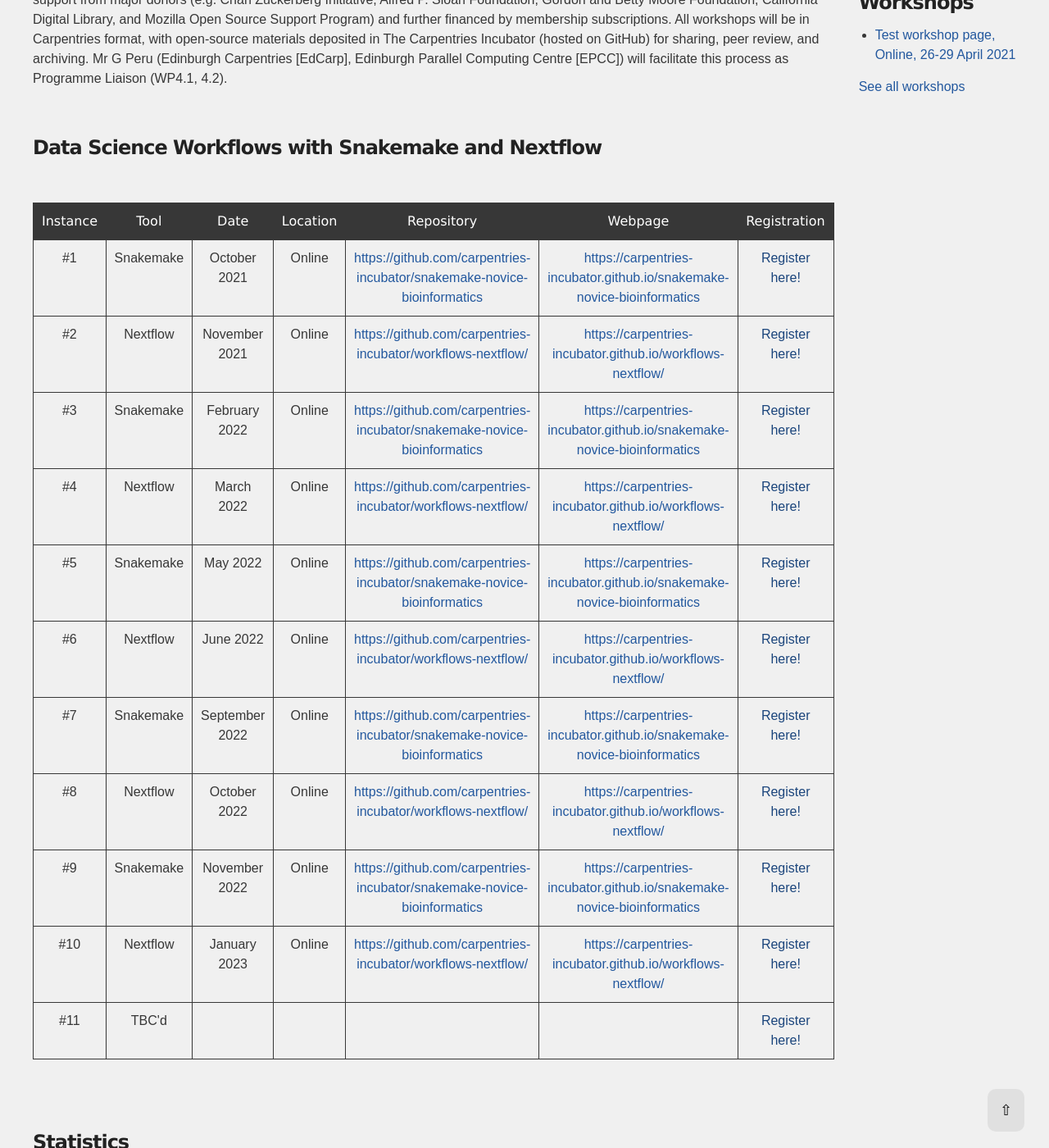
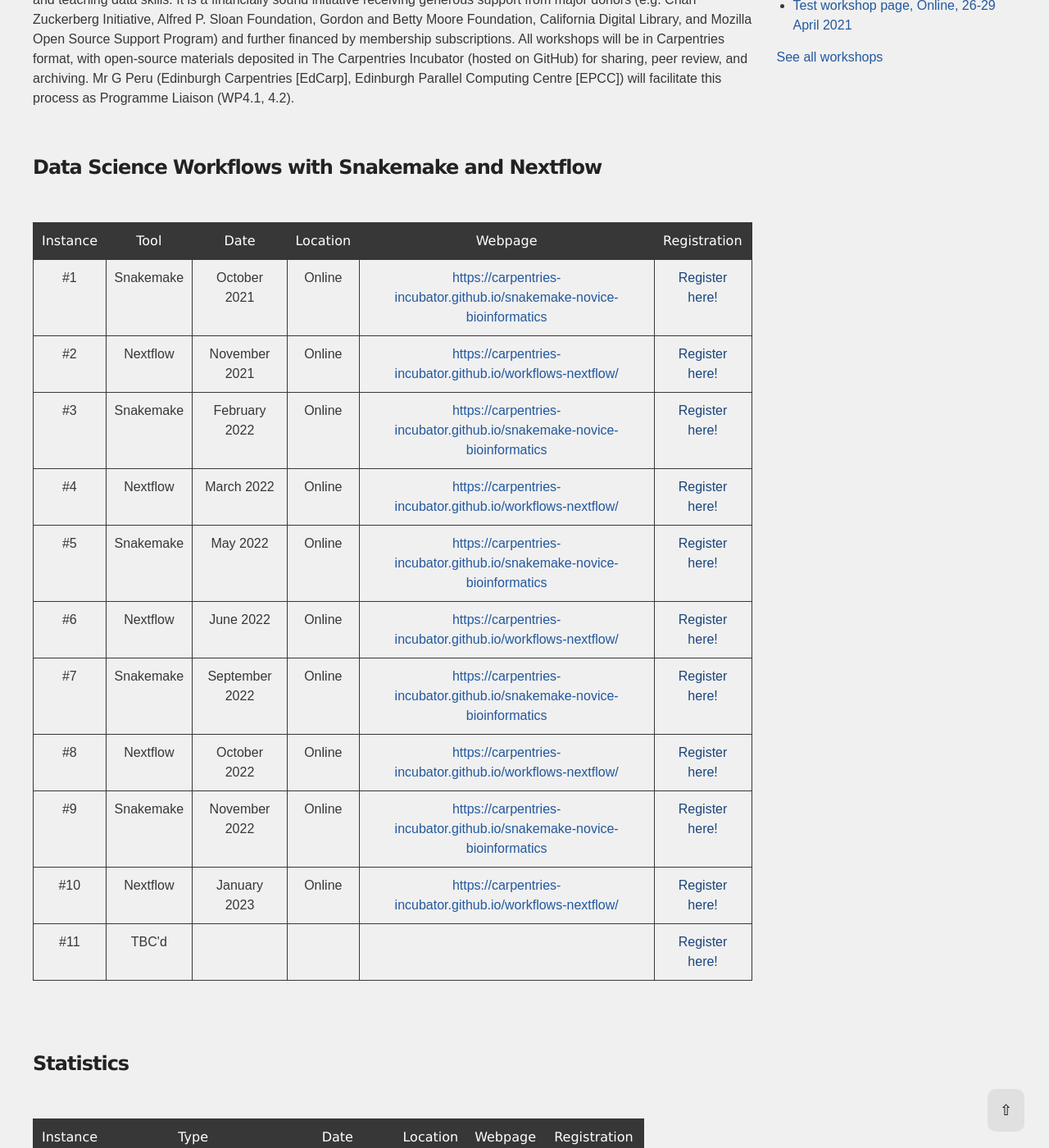
Before and after one commit to edcarp/Ed-DaSH, a Jekyll site: the page built from workshops.md, in a window 1280 px wide and 1400 px high, scrolled down 375 px. Shown: the whole window at 82% size. Built offline with Jekyll 4.4.1, drawn with Linux system fonts in a browser that asks for light colours; nearby versions of some CDN libraries.

Commit message:
Update workshops.md

```diff
--- a/workshops.md
+++ b/workshops.md
@@ -328,7 +328,6 @@
         <th>Tool</th>
         <th>Date</th>
         <th>Location</th>
-        <th>Repository</th>
         <th>Webpage</th>
         <th>Registration</th>
     </tr>
@@ -338,7 +337,6 @@
        <td>{{ workflow.tool }}</td>
        <td>{{ workflow.date | date: "%B %Y" }}</td>
        <td>{{ workflow.location }}</td>
-       <td><a href="{{ workflow.repo }}" target="_blank"> {{ workflow.repo }} </a></td>
        <td><a href="{{ workflow.lesson }}" target="_blank"> {{ workflow.lesson }} </a></td>
        <td><a href="{{ workflow.registration }}" target="_blank">Register here!</a></td>
     </tr>
@@ -359,7 +357,6 @@
         <th>Type</th>
         <th>Date</th>
         <th>Location</th>
-        <th>Repository</th>
         <th>Webpage</th>
         <th>Registration</th>
     </tr>
@@ -369,7 +366,6 @@
        <td>{{ item.type }}</td>
        <td>{{ item.date | date: "%B %Y" }}</td>
        <td>{{ item.location }}</td>
-       <td><a href="{{ item.repo }}" target="_blank"> {{ item.repo }} </a></td>
        <td><a href="{{ item.lesson }}" target="_blank"> {{ item.lesson }} </a></td>
        <td><a href="{{ item.registration }}" target="_blank">Register here!</a></td>
     </tr>
@@ -390,7 +386,7 @@
         <th>Type</th>
         <th>Date</th>
         <th>Location</th>
-        <th>Repository</th>
+
         <th>Webpage</th>
         <th>Registration</th>
     </tr>
@@ -400,7 +396,6 @@
        <td>{{ datman.type }}</td>
        <td>{{ datman.date | date: "%B %Y" }}</td>
        <td>{{ datman.location }}</td>
-       <td><a href="{{ datman.repo }}" target="_blank"> {{ datman.repo }} </a></td>
        <td><a href="{{ datman.lesson }}" target="_blank"> {{ datman.lesson }} </a></td>
        <td><a href="{{ datman.registration }}" target="_blank">Register here!</a></td>
     </tr>
```
